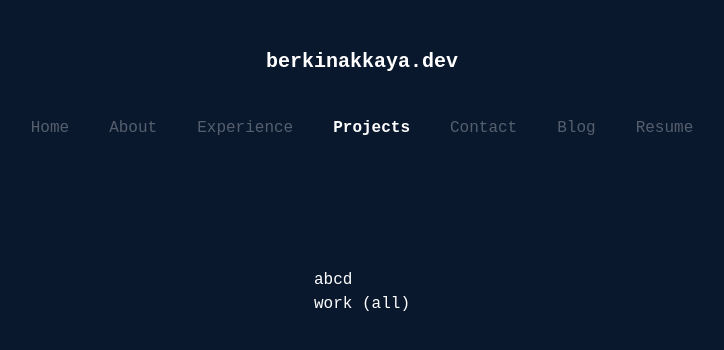
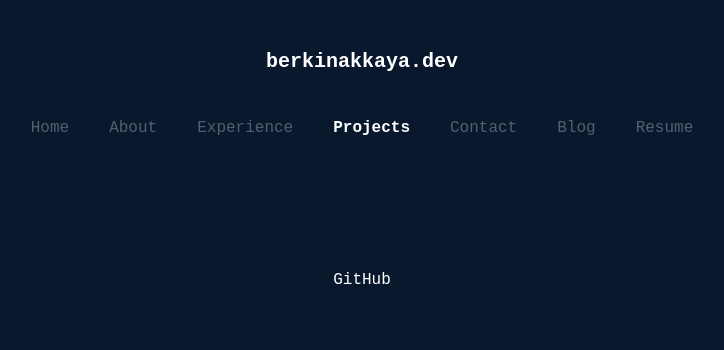
Before and after one commit to BerkinAKKAYA/berkinakkaya.com, a Nuxt app: page /work in a window 1280 px wide. Shown: the top 350 px of the page, without its empty margins (278-1002 px from the left). Built offline with nearby package versions, Linux system fonts and the light colour scheme; a web font is replaced by a local one.

Commit message:
add github link

```diff
--- a/pages/work.vue
+++ b/pages/work.vue
@@ -1,5 +1,7 @@
 <template>
 	<NuxtLayout name="layout">
+		<a href="github.com/berkinakkaya">GitHub</a>
+		<!--
 		<div>
 			<NuxtLink to="/work?filter=a">a</NuxtLink>
 			<NuxtLink to="/work?filter=b">b</NuxtLink>
@@ -8,6 +10,7 @@
 
 			<p>work ({{ filter || "all" }})</p>
 		</div>
+		-->
 	</NuxtLayout>
 </template>
 
```
